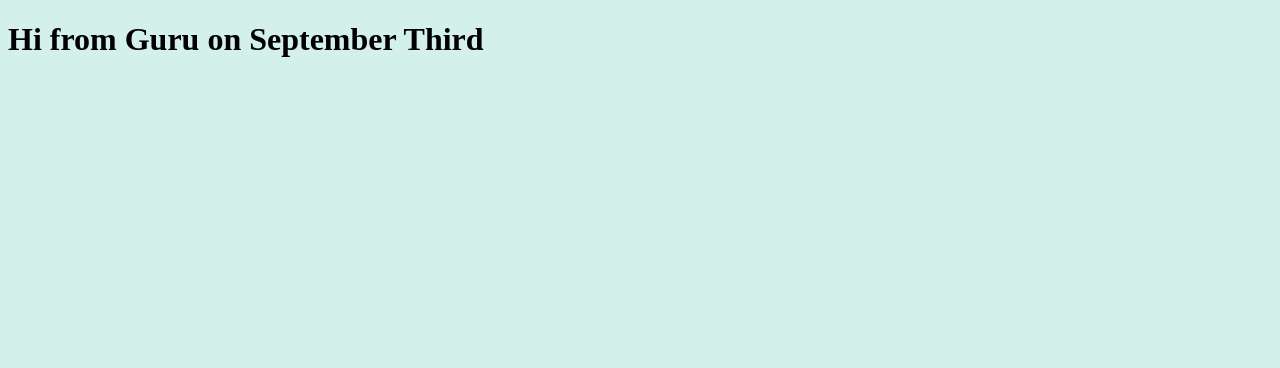
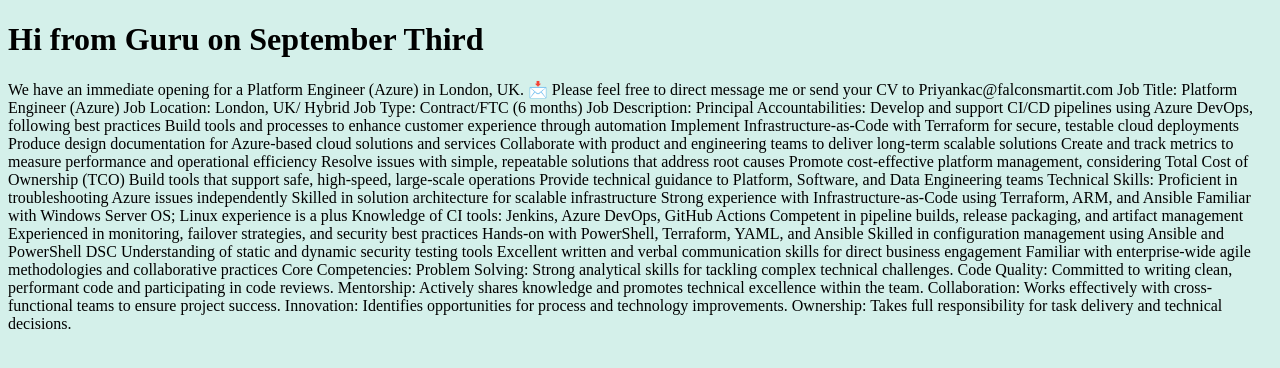
Before and after one commit to Photonbikes/azure-devops-github-acr-aks-app1, a plain HTML site: page index.html in a window 1280 px wide. Drawn offline with Linux system fonts and the light colour scheme.

Commit message:
Job description

```diff
--- a/index.html
+++ b/index.html
@@ -2,5 +2,46 @@
 <html>
    <body style="background-color:rgb(212, 240, 234);">
       <h1>Hi from Guru on September Third</h1>
+      We have an immediate opening for a Platform Engineer (Azure) in London, UK. 📩 Please feel free to direct message me or send your CV to Priyankac@falconsmartit.com
+
+Job Title: Platform Engineer (Azure)
+Job Location: London, UK/ Hybrid
+Job Type: Contract/FTC (6 months)
+
+Job Description:
+
+Principal Accountabilities:
+Develop and support CI/CD pipelines using Azure DevOps, following best practices
+Build tools and processes to enhance customer experience through automation
+Implement Infrastructure-as-Code with Terraform for secure, testable cloud deployments
+Produce design documentation for Azure-based cloud solutions and services
+Collaborate with product and engineering teams to deliver long-term scalable solutions
+Create and track metrics to measure performance and operational efficiency
+Resolve issues with simple, repeatable solutions that address root causes
+Promote cost-effective platform management, considering Total Cost of Ownership (TCO)
+Build tools that support safe, high-speed, large-scale operations
+Provide technical guidance to Platform, Software, and Data Engineering teams
+
+Technical Skills:
+Proficient in troubleshooting Azure issues independently
+Skilled in solution architecture for scalable infrastructure
+Strong experience with Infrastructure-as-Code using Terraform, ARM, and Ansible
+Familiar with Windows Server OS; Linux experience is a plus
+Knowledge of CI tools: Jenkins, Azure DevOps, GitHub Actions
+Competent in pipeline builds, release packaging, and artifact management
+Experienced in monitoring, failover strategies, and security best practices
+Hands-on with PowerShell, Terraform, YAML, and Ansible
+Skilled in configuration management using Ansible and PowerShell DSC
+Understanding of static and dynamic security testing tools
+Excellent written and verbal communication skills for direct business engagement
+Familiar with enterprise-wide agile methodologies and collaborative practices
+
+Core Competencies:
+Problem Solving: Strong analytical skills for tackling complex technical challenges.
+Code Quality: Committed to writing clean, performant code and participating in code reviews.
+Mentorship: Actively shares knowledge and promotes technical excellence within the team.
+Collaboration: Works effectively with cross-functional teams to ensure project success.
+Innovation: Identifies opportunities for process and technology improvements.
+Ownership: Takes full responsibility for task delivery and technical decisions.
    </body>
 </html>
```
